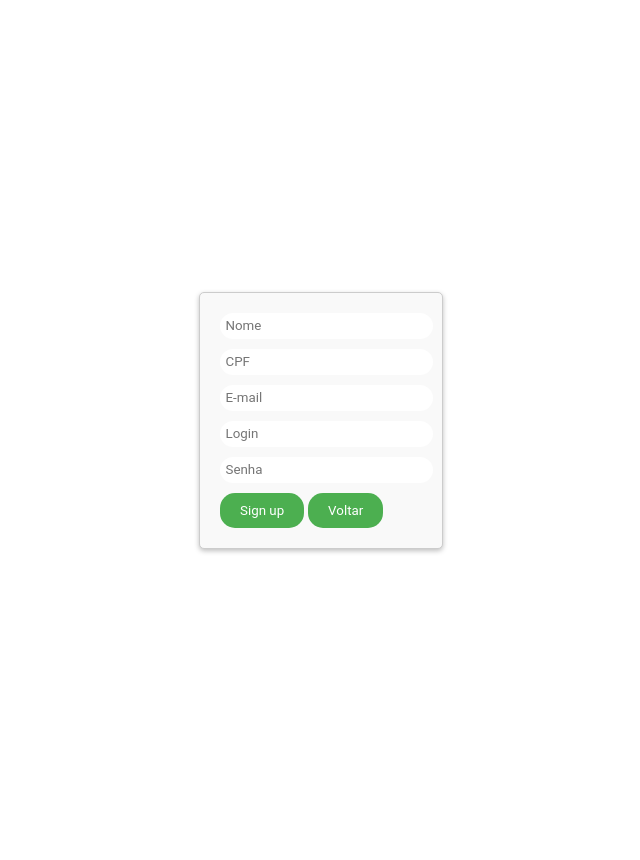
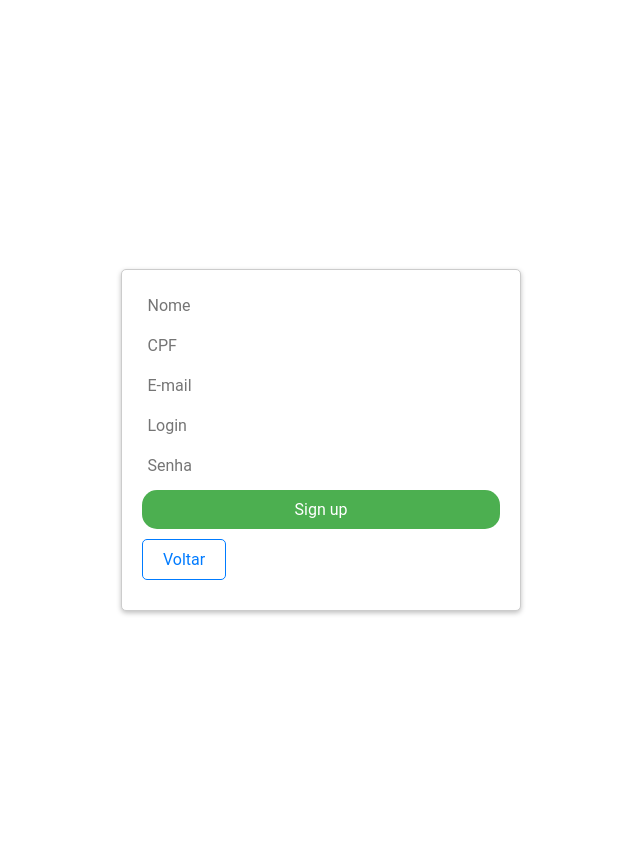
Before and after one commit to Basqueroto/dashboard, a PHP site: page /cadastrouser.php in a window 1280 px wide. Shown: the whole page, without its empty margins (319-959 px from the left). Before the commit the page ends 553 px from the top, so only its background shows below. Run offline with PHP 8.4, Linux system fonts and the light colour scheme.

Commit message:
fazendo o css do login

```diff
--- a/assets/style.css
+++ b/assets/style.css
@@ -79,12 +79,90 @@
     color: #a94442;
 }
 
-/* Aqui começa o css da pagina de login */
+/* Aqui começa o css da pagina de login de user */
 
-.login .menu{
-    background-color: #f9f9f9;
+#cad {
+    display: flex;
+    flex-direction: column;
+    align-items: center;
+    margin-top: 20px;
+  }
+
+  .signup {
+    display: flex;
+    flex-direction: column;
+    align-items: center;
+    width: 100%;
+    max-width: 400px;
+    background-color: #fff;
     border: 1px solid #ccc;
     border-radius: 5px;
-    box-shadow: 0 2px 5px rgba(0, 0, 0, 0.25);
     padding: 20px;
-}
+    box-sizing: border-box;
+  }
+
+  .imp {
+    display: flex;
+    flex-direction: column;
+    width: 100%;
+  }
+
+  .imp label {
+    display: none;
+  }
+
+  .imp input {
+    margin-bottom: 10px;
+    padding: 10px;
+    font-size: 16px;
+    border: 1px solid #ccc;
+    border-radius: 5px;
+  }
+
+  .imp input:focus {
+    outline: none;
+    border-color: #007bff;
+  }
+
+  .cads {
+    background-color: #007bff;
+    color: #fff;
+    border: none;
+    border-radius: 5px;
+    padding: 10px 20px;
+    font-size: 16px;
+    cursor: pointer;
+    margin-bottom: 10px;
+  }
+
+  .cads:hover {
+    background-color: #0069d9;
+  }
+
+  button[type="button"] {
+    background-color: #fff;
+    color: #007bff;
+    border: 1px solid #007bff;
+    border-radius: 5px;
+    padding: 10px 20px;
+    font-size: 16px;
+    cursor: pointer;
+    margin-bottom: 10px;
+  }
+
+  button[type="button"]:hover {
+    background-color: #007bff;
+    color: #fff;
+  }
+
+  .sucess {
+    color: green;
+    font-weight: bold;
+    margin-top: 10px;
+  }
+
+  .error {
+    color: red;
+    font-weight: bold;
+    margin-top: 10px;
+  }
```
